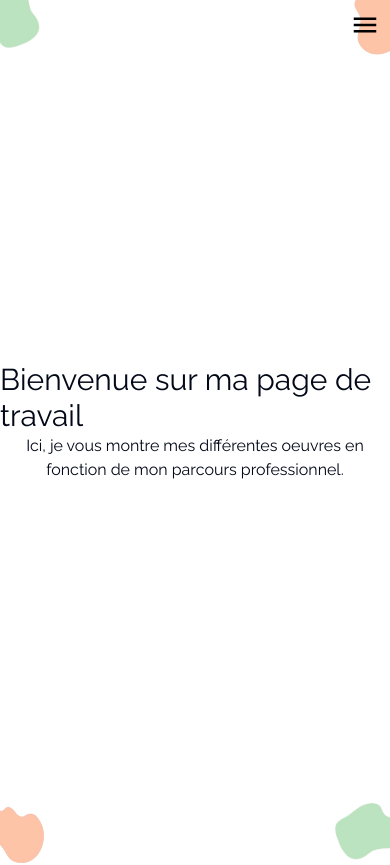
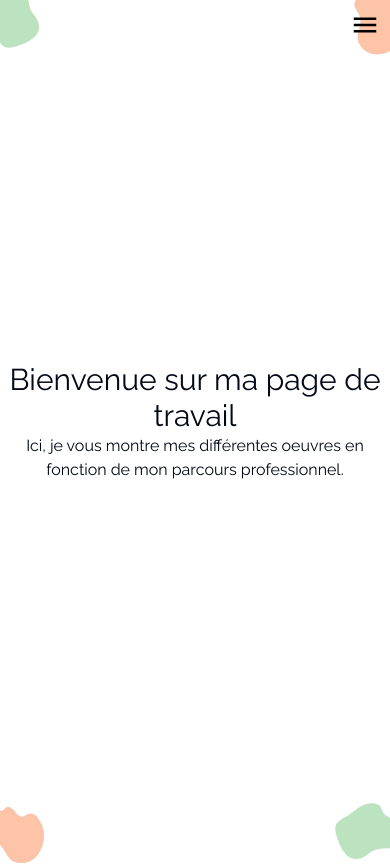
Before and after one commit to Raxuis/artaorea, a Next.js app: page /works in a window 390 px wide. Shown: the top 865 px of the page. Built offline with nearby package versions, Linux system fonts and the light colour scheme.

Commit message:
fix(works): :bug: fix issue with horizontal scroll on mobile

```diff
--- a/app/globals.css
+++ b/app/globals.css
@@ -75,6 +75,7 @@
   align-items: center;
   height: 100vh;
   position: relative;
+  width: 100vw;
 }
 
 .sidebar {
--- a/app/works/page.tsx
+++ b/app/works/page.tsx
@@ -40,7 +40,7 @@
     <>
       <Header>
         <div className='flex flex-col items-center justify-center'>
-          <p className='text-3xl'>
+          <p className='text-3xl text-center'>
             Bienvenue sur ma page de travail
           </p>
           <p className='text-md text-center'>
```
